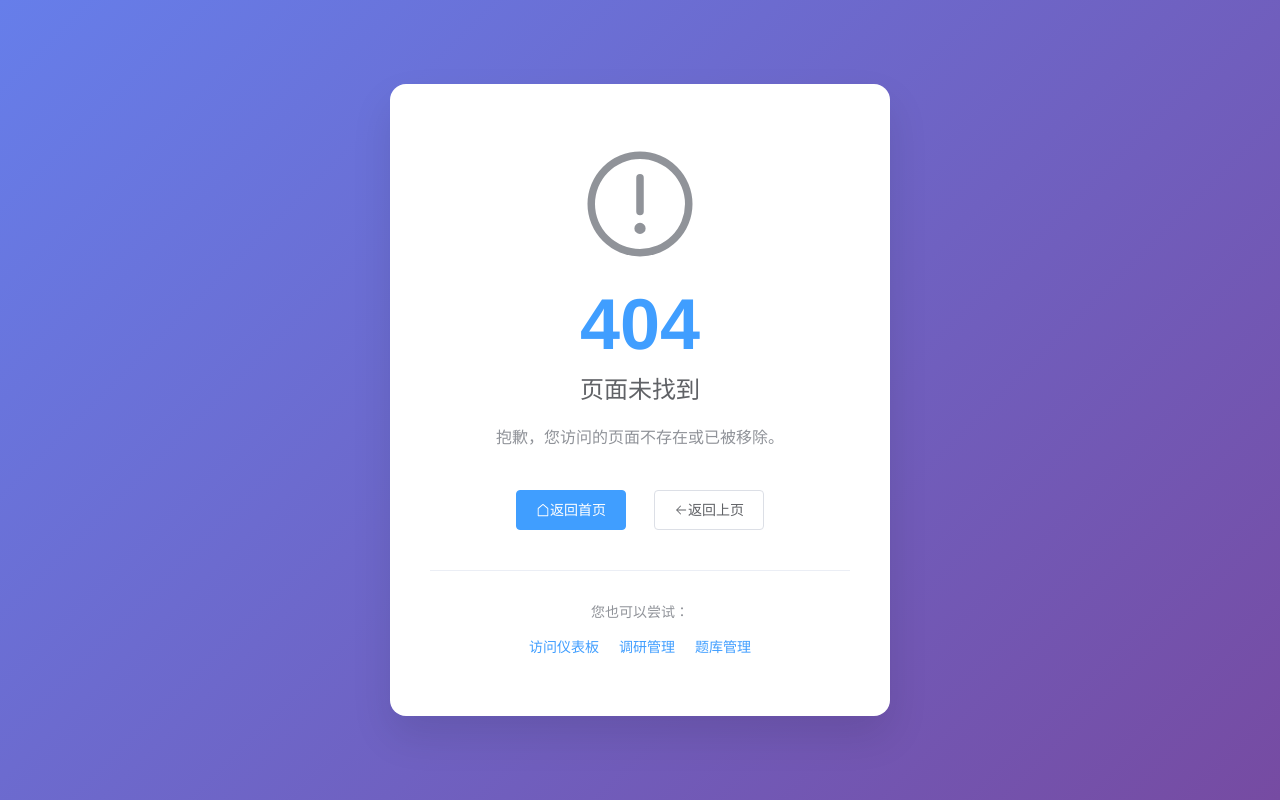
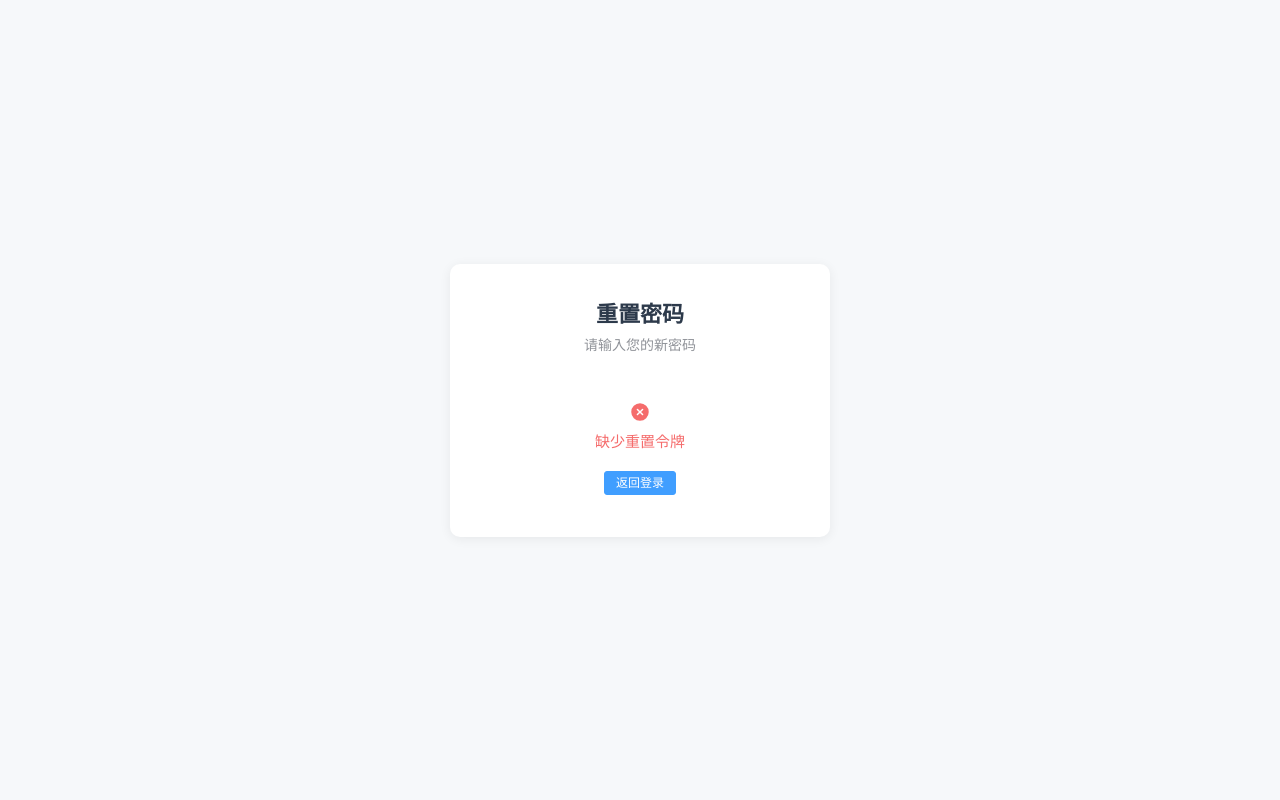
Before and after one commit to he2827987/SurveyProduct, a Vue app in the folder frontend/: page /reset-password in a window 1280 px wide. Before the commit this address had no page. Built offline with nearby package versions, Linux system fonts and the light colour scheme.

Commit message:
feat: 新增独立重置密码页面，邮件包含登录信息+重置链接，简化忘记密码流程

```diff
--- a/frontend/src/router/index.js
+++ b/frontend/src/router/index.js
@@ -19,6 +19,13 @@ const routes = [
     name: 'LoginRegister',
     component: () => import('@/views/LoginRegister.vue'),
     meta: { title: '登录注册', requiresAuth: false }
+  },
+
+  {
+    path: '/reset-password',
+    name: 'ResetPassword',
+    component: () => import('@/views/ResetPassword.vue'),
+    meta: { title: '重置密码', requiresAuth: false }
   },
 
   // ===== 主应用路由（需要Layout布局） =====
--- a/frontend/src/views/LoginRegister.vue
+++ b/frontend/src/views/LoginRegister.vue
@@ -51,46 +51,15 @@
 
     <!-- 忘记密码对话框 -->
     <el-dialog v-model="forgotVisible" title="找回密码" width="400px" :close-on-click-modal="false" center>
-      <!-- Step 1: 输入邮箱 -->
-      <div v-if="forgotStep === 1">
       <el-form :model="forgotForm" :rules="forgotRules" ref="forgotFormRef" label-width="0">
         <el-form-item prop="email">
           <el-input v-model="forgotForm.email" placeholder="请输入注册时使用的邮箱" clearable />
         </el-form-item>
       </el-form>
+      <p style="color:#909399;font-size:13px;margin:0 0 12px;">我们将发送一封包含重置链接的邮件到您的邮箱</p>
       <div class="dialog-footer">
         <el-button @click="forgotVisible = false">取消</el-button>
-          <el-button type="primary" @click="onSendCode" :loading="forgotLoading">发送验证码</el-button>
-        </div>
-      </div>
-
-      <!-- Step 2: 输入验证码 -->
-      <div v-if="forgotStep === 2">
-        <el-form :model="forgotForm" ref="codeFormRef" label-width="0">
-          <el-form-item>
-            <el-input v-model="forgotForm.code" placeholder="请输入6位验证码" maxlength="6" clearable />
-          </el-form-item>
-        </el-form>
-        <div class="dialog-footer">
-          <el-button @click="forgotStep = 1">上一步</el-button>
-          <el-button type="primary" @click="onVerifyCode" :loading="forgotLoading">验证</el-button>
-        </div>
-      </div>
-
-      <!-- Step 3: 设置新密码 -->
-      <div v-if="forgotStep === 3">
-        <el-form :model="forgotForm" ref="resetFormRef" label-width="0">
-          <el-form-item>
-            <el-input v-model="forgotForm.newPassword" type="password" placeholder="请输入新密码（至少6位）" show-password />
-          </el-form-item>
-          <el-form-item>
-            <el-input v-model="forgotForm.confirmNewPassword" type="password" placeholder="请确认新密码" show-password />
-          </el-form-item>
-        </el-form>
-        <div class="dialog-footer">
-          <el-button @click="forgotStep = 2">上一步</el-button>
-          <el-button type="primary" @click="onResetPassword" :loading="forgotLoading">重置密码</el-button>
-        </div>
+        <el-button type="primary" @click="onSendCode" :loading="forgotLoading">发送重置邮件</el-button>
       </div>
     </el-dialog>
   </div>
@@ -100,7 +69,7 @@
 import { ref, reactive, onMounted } from 'vue';
 import { ElMessage } from 'element-plus';
 import { useRouter } from 'vue-router';
-import { login, register, forgotPassword, verifyResetCode, resetPassword } from '@/api/user';
+import { login, register, forgotPassword } from '@/api/user';
 
 const router = useRouter();
 const isLoginMode = ref(true);
@@ -252,14 +221,10 @@ const onRegister = async () => {
 
 // ===== 忘记密码相关 =====
 const forgotVisible = ref(false);
-const forgotStep = ref(1);
 const forgotLoading = ref(false);
 const forgotFormRef = ref(null);
 const forgotForm = reactive({
   email: '',
-  code: '',
-  newPassword: '',
-  confirmNewPassword: '',
 });
 const forgotRules = reactive({
   email: [
@@ -270,10 +235,6 @@ const forgotRules = reactive({
 
 const openForgotPassword = () => {
   forgotForm.email = '';
-  forgotForm.code = '';
-  forgotForm.newPassword = '';
-  forgotForm.confirmNewPassword = '';
-  forgotStep.value = 1;
   forgotVisible.value = true;
 };
 
@@ -283,58 +244,14 @@ const onSendCode = async () => {
     forgotLoading.value = true;
     try {
       await forgotPassword({ email: forgotForm.email });
-      ElMessage.success('验证码已发送');
-      forgotStep.value = 2;
+      ElMessage.success('重置邮件已发送，请查收');
+      forgotVisible.value = false;
     } catch (e) {
-      console.error('发送验证码失败:', e);
+      console.error('发送重置邮件失败:', e);
     } finally {
       forgotLoading.value = false;
     }
   });
-};
-
-const onVerifyCode = async () => {
-  if (!forgotForm.code || forgotForm.code.length !== 6) {
-    ElMessage.warning('请输入6位验证码');
-    return;
-  }
-  forgotLoading.value = true;
-  try {
-    await verifyResetCode({ email: forgotForm.email, code: forgotForm.code });
-    ElMessage.success('验证码验证成功');
-    forgotStep.value = 3;
-  } catch (e) {
-    console.error('验证码验证失败:', e);
-  } finally {
-    forgotLoading.value = false;
-  }
-};
-
-const onResetPassword = async () => {
-  if (!forgotForm.newPassword || forgotForm.newPassword.length < 6) {
-    ElMessage.warning('密码长度不能少于6位');
-    return;
-  }
-  if (forgotForm.newPassword !== forgotForm.confirmNewPassword) {
-    ElMessage.warning('两次输入的密码不一致');
-    return;
-  }
-  forgotLoading.value = true;
-  try {
-    await resetPassword({
-      email: forgotForm.email,
-      code: forgotForm.code,
-      new_password: forgotForm.newPassword,
-    });
-    ElMessage.success('密码重置成功，请使用新密码登录');
-    forgotVisible.value = false;
-    form.email = forgotForm.email;
-    form.password = '';
-  } catch (e) {
-    console.error('重置密码失败:', e);
-  } finally {
-    forgotLoading.value = false;
-  }
 };
 </script>
 
--- /dev/null
+++ b/frontend/src/views/ResetPassword.vue
@@ -0,0 +1,184 @@
+<template>
+  <div class="reset-container">
+    <div class="reset-card">
+      <h2 class="title">重置密码</h2>
+      <p class="subtitle">请输入您的新密码</p>
+
+      <div v-if="state === 'loading'" class="state-msg">
+        <el-icon class="is-loading" :size="20"><Loading /></el-icon>
+        <span>正在验证链接...</span>
+      </div>
+
+      <div v-else-if="state === 'expired'" class="state-msg error">
+        <el-icon :size="20"><CircleCloseFilled /></el-icon>
+        <span>重置链接已过期，请重新发送</span>
+        <el-button type="primary" size="small" style="margin-top:12px" @click="$router.push('/login')">返回登录</el-button>
+      </div>
+
+      <div v-else-if="state === 'error'" class="state-msg error">
+        <el-icon :size="20"><CircleCloseFilled /></el-icon>
+        <span>{{ errorMsg }}</span>
+        <el-button type="primary" size="small" style="margin-top:12px" @click="$router.push('/login')">返回登录</el-button>
+      </div>
+
+      <div v-else-if="state === 'success'" class="state-msg success">
+        <el-icon :size="20"><CircleCheckFilled /></el-icon>
+        <span>密码重置成功！正在跳转到登录页...</span>
+      </div>
+
+      <el-form v-else ref="formRef" :model="form" :rules="rules" @submit.prevent="onSubmit">
+        <el-form-item prop="newPassword">
+          <el-input v-model="form.newPassword" type="password" placeholder="请输入新密码（至少6位）" show-password />
+        </el-form-item>
+        <el-form-item prop="confirmPassword">
+          <el-input v-model="form.confirmPassword" type="password" placeholder="请确认新密码" show-password />
+        </el-form-item>
+        <el-button type="primary" class="wide-btn" @click="onSubmit" :loading="submitting">重置密码</el-button>
+        <div class="switch-mode">
+          <el-link type="info" @click="$router.push('/login')">返回登录</el-link>
+        </div>
+      </el-form>
+    </div>
+  </div>
+</template>
+
+<script setup>
+import { ref, reactive, onMounted } from 'vue'
+import { useRoute, useRouter } from 'vue-router'
+import { ElMessage } from 'element-plus'
+import { Loading, CircleCloseFilled, CircleCheckFilled } from '@element-plus/icons-vue'
+import { resetPassword } from '@/api/user'
+
+const route = useRoute()
+const router = useRouter()
+const formRef = ref(null)
+const state = ref('loading')
+const errorMsg = ref('')
+const submitting = ref(false)
+
+const form = reactive({
+  newPassword: '',
+  confirmPassword: '',
+})
+
+const rules = {
+  newPassword: [
+    { required: true, message: '请输入新密码', trigger: 'blur' },
+    { min: 6, message: '密码长度不能少于6位', trigger: 'blur' },
+  ],
+  confirmPassword: [
+    { required: true, message: '请确认新密码', trigger: 'blur' },
+    {
+      validator: (_rule, value, callback) => {
+        if (value !== form.newPassword) {
+          callback(new Error('两次输入的密码不一致'))
+        } else {
+          callback()
+        }
+      },
+      trigger: 'blur',
+    },
+  ],
+}
+
+onMounted(() => {
+  const token = route.query.token
+  if (!token) {
+    state.value = 'error'
+    errorMsg.value = '缺少重置令牌'
+    return
+  }
+  window.__resetToken = token
+  state.value = 'form'
+})
+
+const onSubmit = () => {
+  formRef.value?.validate(async (valid) => {
+    if (!valid) return
+    submitting.value = true
+    try {
+      const token = window.__resetToken
+      await resetPassword({
+        token,
+        new_password: form.newPassword,
+      })
+      state.value = 'success'
+      setTimeout(() => {
+        router.push('/login')
+      }, 2000)
+  } catch (e) {
+      const resp = e?.response?.data || {}
+      const detail = resp.detail || e.message || '重置失败'
+      if (detail.includes('过期') || detail.includes('expired') || detail.includes('无效')) {
+        state.value = 'expired'
+      } else {
+        state.value = 'error'
+        errorMsg.value = detail
+      }
+    } finally {
+      submitting.value = false
+    }
+  })
+}
+</script>
+
+<style scoped>
+.reset-container {
+  min-height: 100vh;
+  display: flex;
+  align-items: center;
+  justify-content: center;
+  background: #f6f8fa;
+}
+.reset-card {
+  width: 100%;
+  max-width: 380px;
+  background: #fff;
+  border-radius: 10px;
+  box-shadow: 0 2px 12px #0001;
+  padding: 32px 24px 18px 24px;
+  box-sizing: border-box;
+}
+.title {
+  text-align: center;
+  margin: 0 0 6px;
+  color: #2d3a4b;
+  font-size: 22px;
+  font-weight: 600;
+}
+.subtitle {
+  text-align: center;
+  margin: 0 0 24px;
+  color: #909399;
+  font-size: 14px;
+}
+.wide-btn {
+  width: 100%;
+  margin-bottom: 12px;
+}
+.switch-mode {
+  text-align: center;
+}
+.state-msg {
+  text-align: center;
+  padding: 24px 0;
+  display: flex;
+  flex-direction: column;
+  align-items: center;
+  gap: 8px;
+  font-size: 15px;
+  color: #606266;
+}
+.state-msg.error {
+  color: #f56c6c;
+}
+.state-msg.success {
+  color: #67c23a;
+}
+@media (max-width: 600px) {
+  .reset-card {
+    max-width: 98vw;
+    padding: 18px 4vw 10px 4vw;
+  }
+}
+</style>
```
Also changed, not shown: 49 other files (tests, documents, lock files or other folders). Lines whose indentation alone changed are shown as unchanged.
